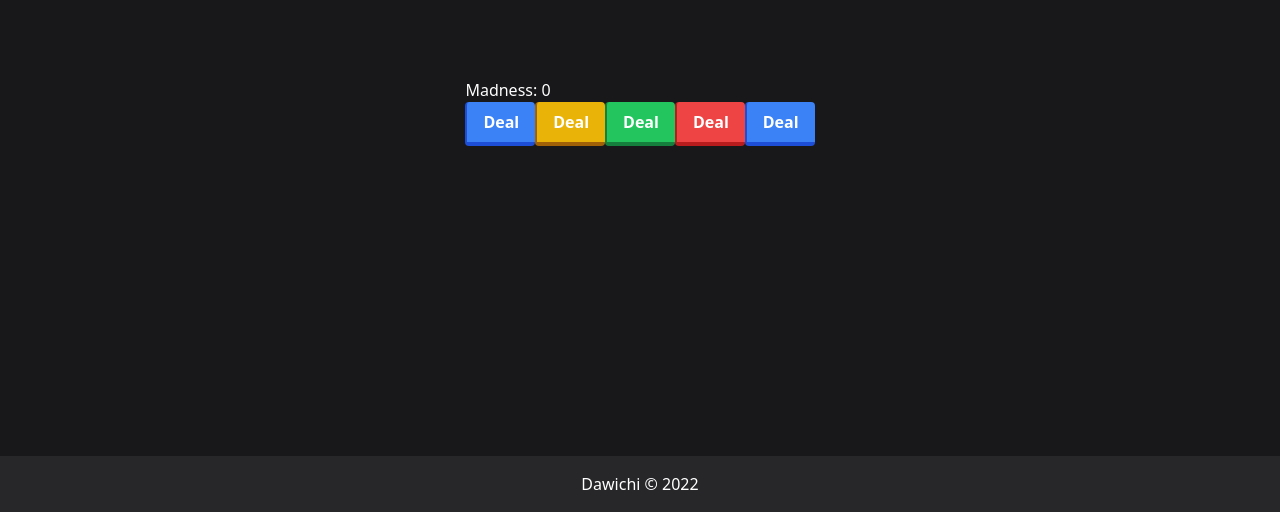
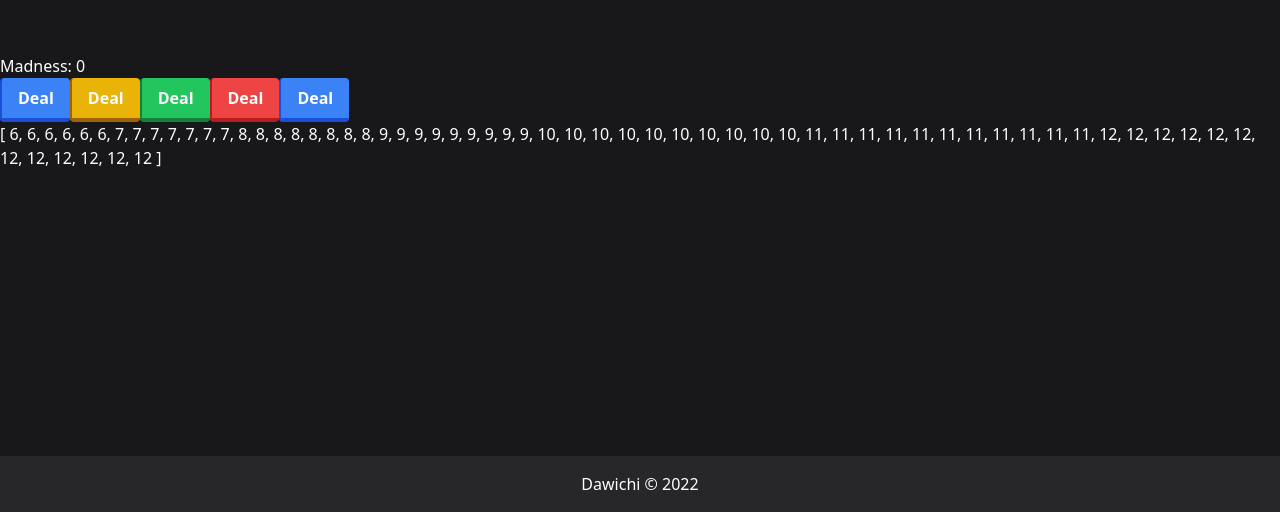
Before and after one commit to Brr1-99/duckcards, a Nuxt app: page /madness in a window 1280 px wide. Shown: the part 288-800 px from the top of the page. Built offline with nearby package versions, Linux system fonts and the light colour scheme.

Commit message:
Cards Service

```diff
--- a/pages/madness.vue
+++ b/pages/madness.vue
@@ -5,8 +5,13 @@
     <Button1 text="Deal" type="success" @click="increment" />
     <Button1 text="Deal" type="danger" @click="increment" />
     <Button1 text="Deal" type="pedro" @click="increment" />
+
+    <p>{{ cards }}</p>
 </template>
 
 <script setup lang="ts">
+import { Cards } from '~~/services/cards'
 const { count, increment } = useCounter()
+
+const cards = Cards.generateCards()
 </script>
--- /dev/null
+++ b/services/cards.ts
@@ -0,0 +1,14 @@
+export class Cards {
+    static generateCards(): number[] {
+        const cards: number[] = []
+        const numbers: number[] = [6, 7, 8, 9, 10, 11, 12]
+
+        for (const number of numbers) {
+            for (let i = 0; i < number; i++) {
+                cards.push(number)
+            }
+        }
+
+        return cards
+    }
+}
```
